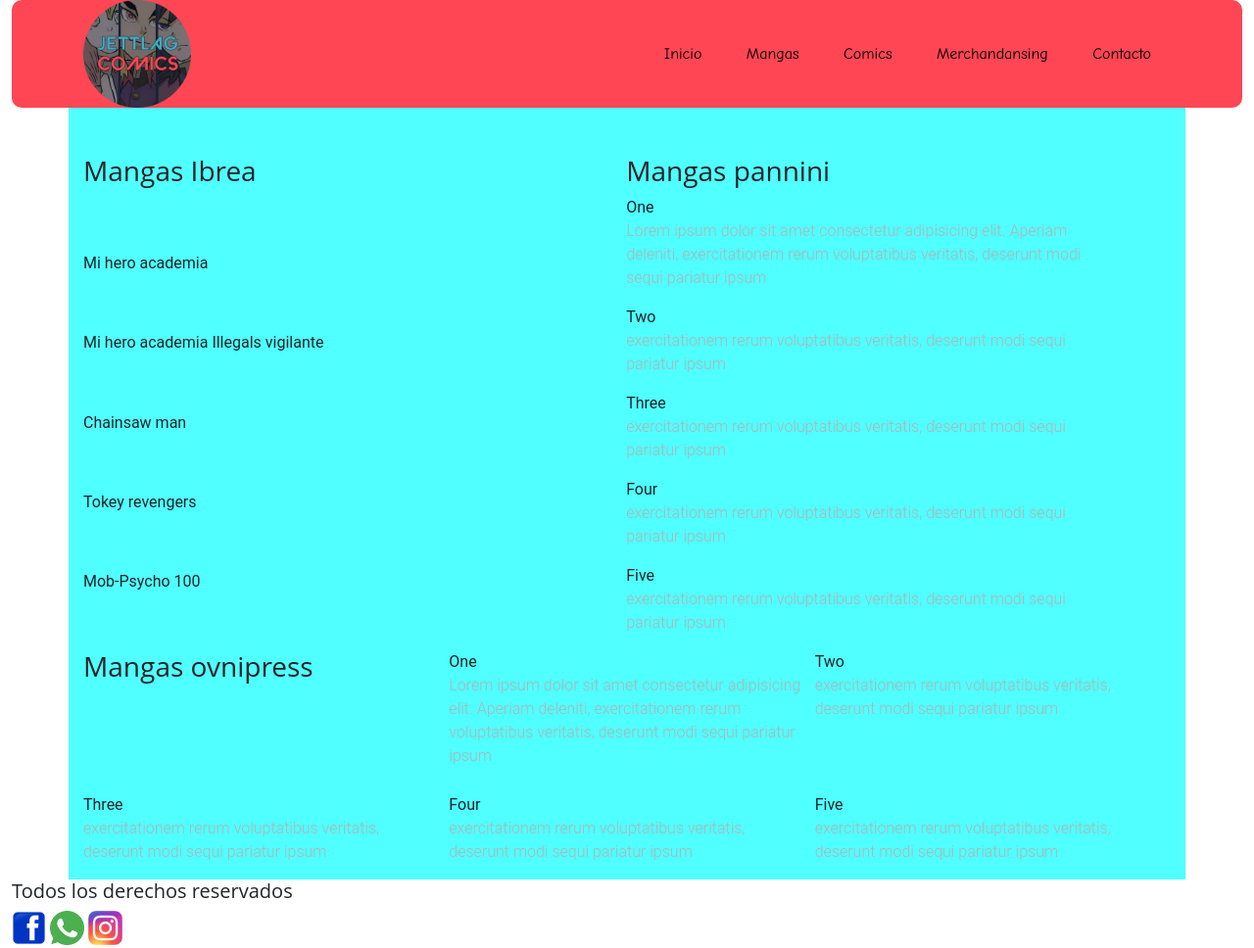
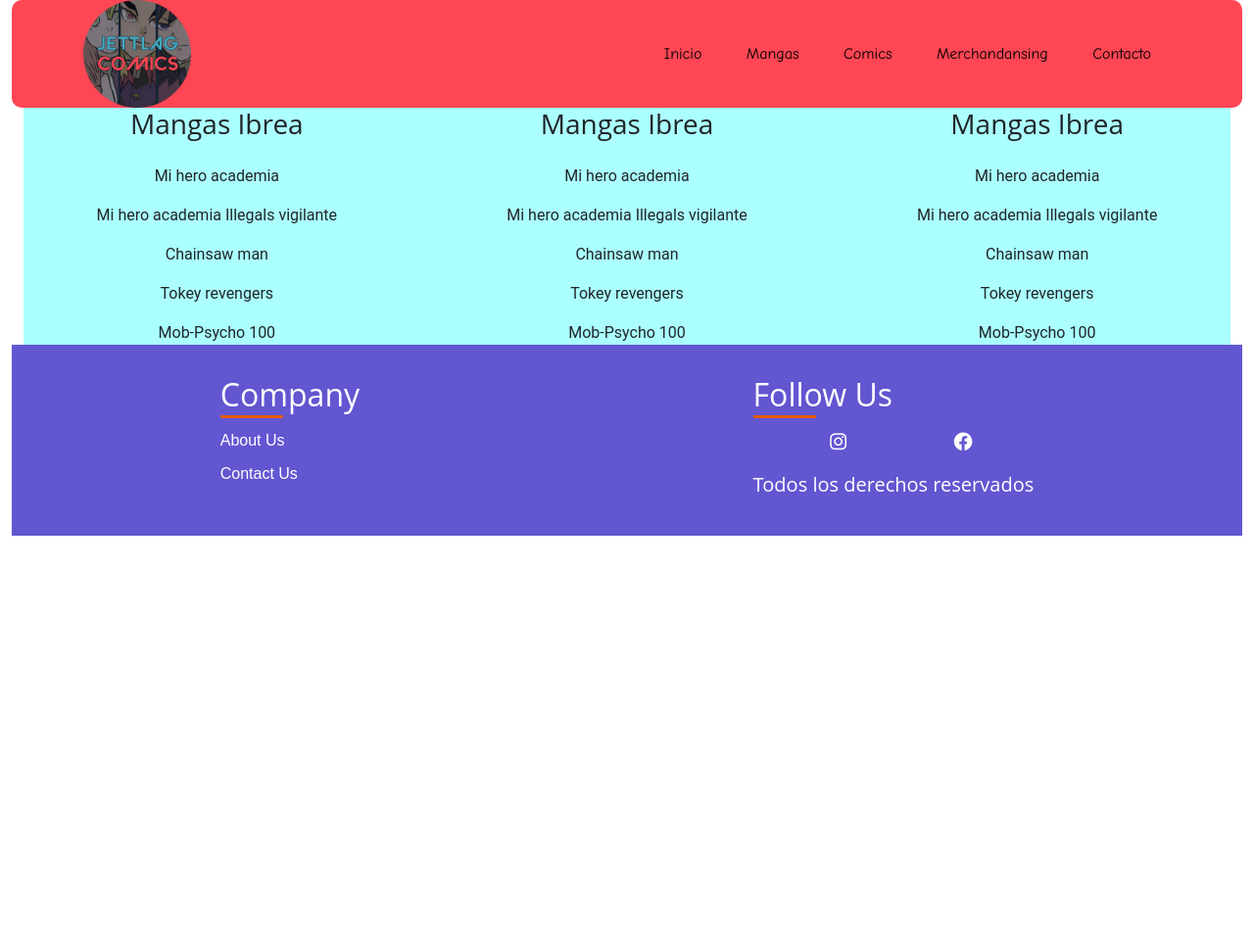
Before and after one commit to BaltiBra/JettLagTwo, a plain HTML site: page pages/mangas.html in a window 1280 px wide. Shown: the top 968 px of the page at 98% size. Drawn offline with nearby package versions, Linux system fonts and the light colour scheme; files whose address does not match are found by name.

Commit message:
mangas hecho

```diff
--- a/css/styles.css
+++ b/css/styles.css
@@ -451,48 +451,34 @@
 /* WEB MANGAS */
 
 .div_main_mangas{
-  background-color: rgba(0, 255, 255, 0.685);
+  background-color: rgba(0, 255, 255, 0.33);
   justify-content: space-between;
   margin: 0px;
+  flex-wrap: wrap;
+  justify-content: space-around;
+  gap: 3rem;
 }
-.div1-manga{
-  padding-top: 3rem;
-  grid-template-areas:
-  'ibrea ibrea panini panini'
-  'ibrea ibrea panini panini'
-  'ibrea ibrea panini panini'
-  'ibrea ibrea panini panini'
-  'ovnipress ovnipress ovnipress ovnipress'
-  'ovnipress ovnipress ovnipress ovnipress';
 
+.section-mangas{
+  gap: 3rem;
 }
 
 .div-ibrea{
-  grid-area: ibrea;
-  max-width: 500px;
+  display: flex;
+  flex-flow: column;
+  align-items: center;
+  gap: 1rem;
 }
-
-.div-panini{
-  grid-area: panini;
-  max-width: 500px;
-}
-
-.div-ovnipress{
-  grid-area: ovnipress;
-  grid-template-columns: repeat(3, 1fr);
-  grid-gap: 10px;
-}
-
 
 
 /* WEB COMICS */
 
 .div-comics{
-  background-color: rgba(0, 255, 255, 0.685);
+  background-color: rgba(0, 255, 255, 0.33);
   padding-top: 3rem;
   flex-flow: row wrap;
   align-content: space-between;
-  border-radius: 10px
+  border-radius: 10px;
 }
 
 
@@ -607,7 +593,7 @@
     'form map'
     'form map' ;
     padding-top: 3rem;
-    background-color: rgba(0, 255, 255, 0.884);
+    background-color: rgba(0, 255, 255, 0.33);
     margin-left: 3%;
     margin-right: 3%;
     background-attachment: fixed;
@@ -686,14 +672,97 @@
 
 
      /*    fotter    */
-.icon-wsp{
+
+
+     .footer-section {
+      width: 99%;
+      display: flex;
+      color: white;
+      justify-content: space-around;
+      flex-wrap: wrap;
+      padding: 1rem 0;
+      background-color: #6256d1;
+      font-family: 'Poppins', sans-serif;
+  }
+
+  .footer-section h2 {
+      margin-bottom: 1rem;
+      position: relative;
+  }
+
+  .footer-section h2::after {
+      content: '';
+      width: 4rem;
+      height: .2rem;
+      background: #e65b00;
+      position: absolute;
+      top: 2.5rem;
+      left: 0;
+  }
+
+  .footer-section p {
+      transition: all .2s linear;
+      margin-bottom: .6em;
+  }
+
+  .footer-anchor {
+      color: white ;
+      text-decoration: none !important;
+      cursor: pointer;
+  }
+
+  .footer-section p:hover {
+      transition: all .2s linear;
+      transform: translateX(4px);
+  }
+
+  .footer-section a:hover {
+      color: #f46d13;
+  }
+
+  .footer-item {
+      margin: 1rem;
+  }
+
+  .footer-item ul {
+      display: flex;
+      justify-content: space-around;
+      list-style: none;
+  }
+
+  .footer-item li {
+      margin-right: 1rem;
+  }
+
+  .social ul li {
+      font-size: 1.2rem;
+      cursor: pointer;
+      transition: all .2s linear;
+  }
+
+  .social ul li:hover {
+      color: #e65b00;
+      transform: scale(1.1);
+      transition: all .2s linear;
+  }
+
+  @media screen and (max-width: 320px) {
+      .footer-section {
+          flex-direction: column;
+          justify-content: flex-start;
+          padding-left: 2rem;
+      }
+  }
+
+
+/* .icon-wsp{
     width: 35px;
     height: 35px;
 }
 
 footer{
     bottom: 0;
-}
+} */
 
 /* CELULAR  */
 @media only screen and (min-width: 0px) and (max-width: 600px){
--- a/pages/mangas.html
+++ b/pages/mangas.html
@@ -10,6 +10,10 @@
         <link rel="stylesheet" href="../css/styles.css">
 
         <link href="https://cdn.jsdelivr.net/npm/bootstrap@5.2.0/dist/css/bootstrap.min.css" rel="stylesheet" integrity="sha384-gH2yIJqKdNHPEq0n4Mqa/HGKIhSkIHeL5AyhkYV8i59U5AR6csBvApHHNl/vI1Bx" crossorigin="anonymous">
+
+        <link rel="stylesheet" href="https://cdnjs.cloudflare.com/ajax/libs/font-awesome/6.2.1/css/all.min.css"
+        integrity="sha512-MV7K8+y+gLIBoVD59lQIYicR65iaqukzvf/nwasF0nqhPay5w/9lJmVM2hMDcnK1OnMGCdVK+iQrJ7lzPJQd1w=="
+        crossorigin="anonymous" referrerpolicy="no-referrer" />
 
         <link rel="stylesheet" href="../fonts/icomoon/style.css">
 
@@ -79,11 +83,11 @@
 
           </header>
         <main class="container-xxl mr-auto">
-            <div class="div_main_mangas container">
-                <div class="d-grid div1-manga">
+            <div class="div_main_mangas container-xxl d-flex">
+                <section class="d-flex section-mangas">
 
-                    <div class="d-grid conteiner-sm div-ibrea">
-                        <div class="h3-ibrea"><h3 >Mangas Ibrea</h3></div>
+                    <div class="conteiner-sm div-ibrea">
+                        <div class="h3-mangas"><h3 >Mangas Ibrea</h3></div>
                         <div>Mi hero academia</div>
                         <div>Mi hero academia <span>Illegals vigilante</span></div>
                         <div>Chainsaw man</div>
@@ -91,34 +95,72 @@
                         <div>Mob-Psycho 100</div>
                     </div>
 
-                    <div class="d-grid conteiner-sm div-panini">
-                        <div class="h3-panini"><h3 >Mangas pannini</h3></div>
-                        <div>One<p>Lorem ipsum dolor sit amet consectetur adipisicing elit. Aperiam deleniti, exercitationem rerum voluptatibus veritatis, deserunt modi sequi pariatur ipsum</p></div>
-                        <div>Two<p>exercitationem rerum voluptatibus veritatis, deserunt modi sequi pariatur ipsum</p></div>
-                        <div>Three<p>exercitationem rerum voluptatibus veritatis, deserunt modi sequi pariatur ipsum</p></div>
-                        <div>Four<p>exercitationem rerum voluptatibus veritatis, deserunt modi sequi pariatur ipsum</p></div>
-                        <div>Five<p>exercitationem rerum voluptatibus veritatis, deserunt modi sequi pariatur ipsum</p></div>
-                    </div>
+                </section>
 
-                    <div class="d-grid div-ovnipress">
-                        <div class="h3-ovnipress"><h3 >Mangas ovnipress</h3></div>
-                        <div>One<p>Lorem ipsum dolor sit amet consectetur adipisicing elit. Aperiam deleniti, exercitationem rerum voluptatibus veritatis, deserunt modi sequi pariatur ipsum</p></div>
-                        <div>Two<p>exercitationem rerum voluptatibus veritatis, deserunt modi sequi pariatur ipsum</p></div>
-                        <div>Three<p>exercitationem rerum voluptatibus veritatis, deserunt modi sequi pariatur ipsum</p></div>
-                        <div>Four<p>exercitationem rerum voluptatibus veritatis, deserunt modi sequi pariatur ipsum</p></div>
-                        <div>Five<p>exercitationem rerum voluptatibus veritatis, deserunt modi sequi pariatur ipsum</p></div>
-                    </div>
+                <section class="d-flex">
 
+                  <div class="conteiner-sm div-ibrea">
+                      <div class="h3-mangas"><h3 >Mangas Ibrea</h3></div>
+                      <div>Mi hero academia</div>
+                      <div>Mi hero academia <span>Illegals vigilante</span></div>
+                      <div>Chainsaw man</div>
+                      <div>Tokey revengers</div>
+                      <div>Mob-Psycho 100</div>
+                  </div>
+
+              </section>
+
+              <section class="d-flex">
+
+                <div class="conteiner-sm div-ibrea">
+                    <div class="h3-mangas"><h3 >Mangas Ibrea</h3></div>
+                    <div>Mi hero academia</div>
+                    <div>Mi hero academia <span>Illegals vigilante</span></div>
+                    <div>Chainsaw man</div>
+                    <div>Tokey revengers</div>
+                    <div>Mob-Psycho 100</div>
                 </div>
+
+              </section>
 
             </div>
 
         </main>
         <footer>
-            <h5>Todos los derechos reservados<br></h5>
-            <a href="https://www.facebook.com/jettlagcomics/" target="_blank"><img class="icon-wsp" src="../images/facebook.png" alt="facebook"></a>
-            <a href=""><img class="icon-wsp" src="../images/whatsapp.png" alt="whatsapp" target="_blank"></a>
-            <a href="https://www.instagram.com/jettlagcomics/"><img class="icon-wsp" src="../images/instagram.jpg" alt="instagram" target="_blank"></a>
+
+          <div class="container-xxl footer-section ">
+            <div class="footer-item">
+                <h2>Company</h2>
+                <p><a class="footer-anchor" href=""> About Us</a></p>
+                <p><a class="footer-anchor" href=""> Contact Us</a></p>
+            </div>
+
+            <div class="footer-item social">
+              <h2> Follow Us </h2>
+              <ul>
+                <li>
+
+                  <a href="https://www.instagram.com/jettlagcomics/" class="footer-anchor"  target="_blank">
+                    <i  class="fa-brands fa-instagram"></i>
+                  </a>
+
+                </li>
+
+                <li>
+
+                  <a href="https://www.facebook.com/jettlagcomics/" class="footer-anchor" target="_blank">
+                    <i class="fa-brands fa-facebook"></i>
+                  </a>
+                </li>
+
+
+              </ul>
+              <h5>Todos los derechos reservados<br></h5>
+          </div>
+
+          </div>
+
+
         </footer>
 
         <!-- SCRIPT -->
```
Also changed, not shown: index.html (+37 -8 lines), pages/comics.html (+39 -9 lines), pages/contacto.html (+39 -9 lines), pages/merchadasing.html (+39 -9 lines).
